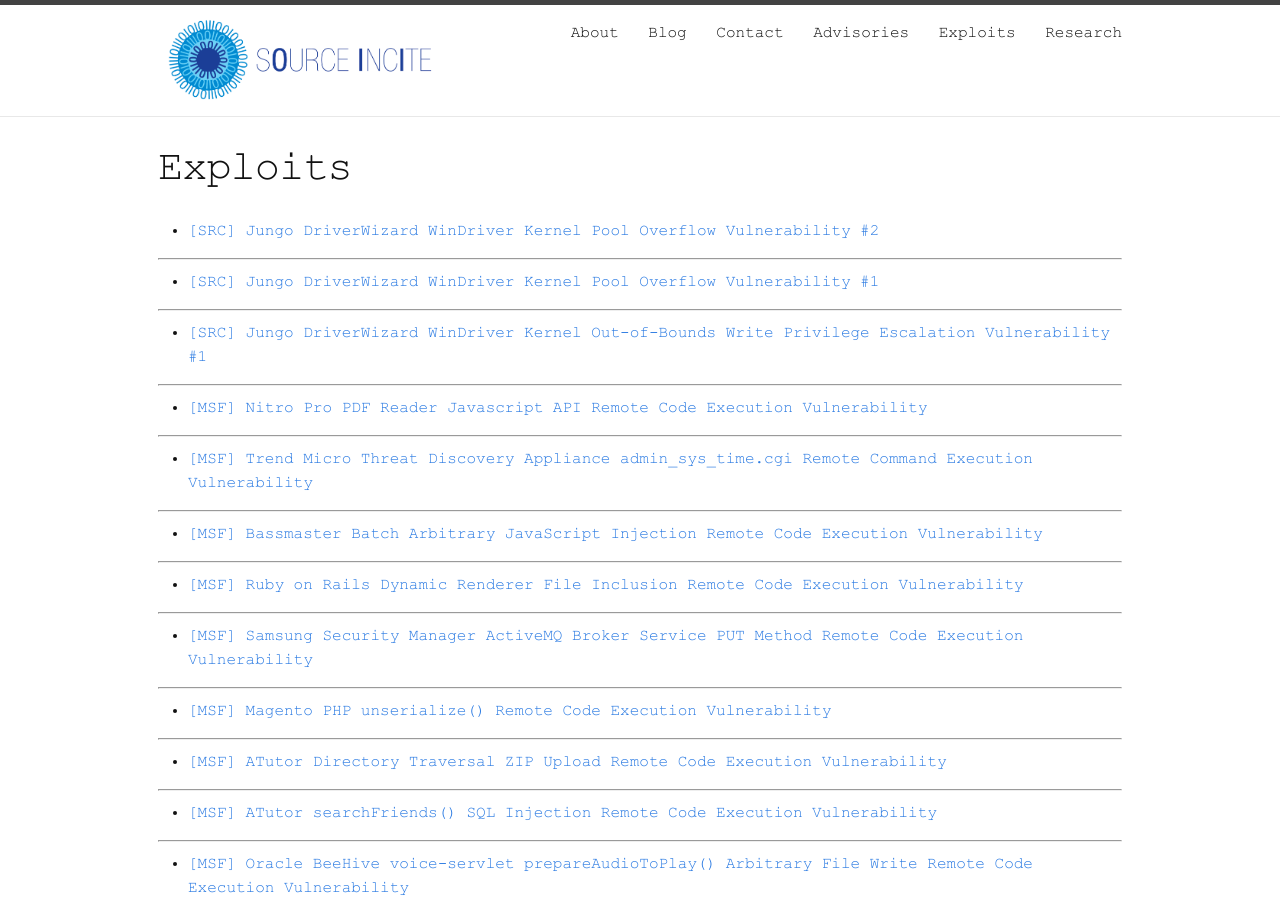
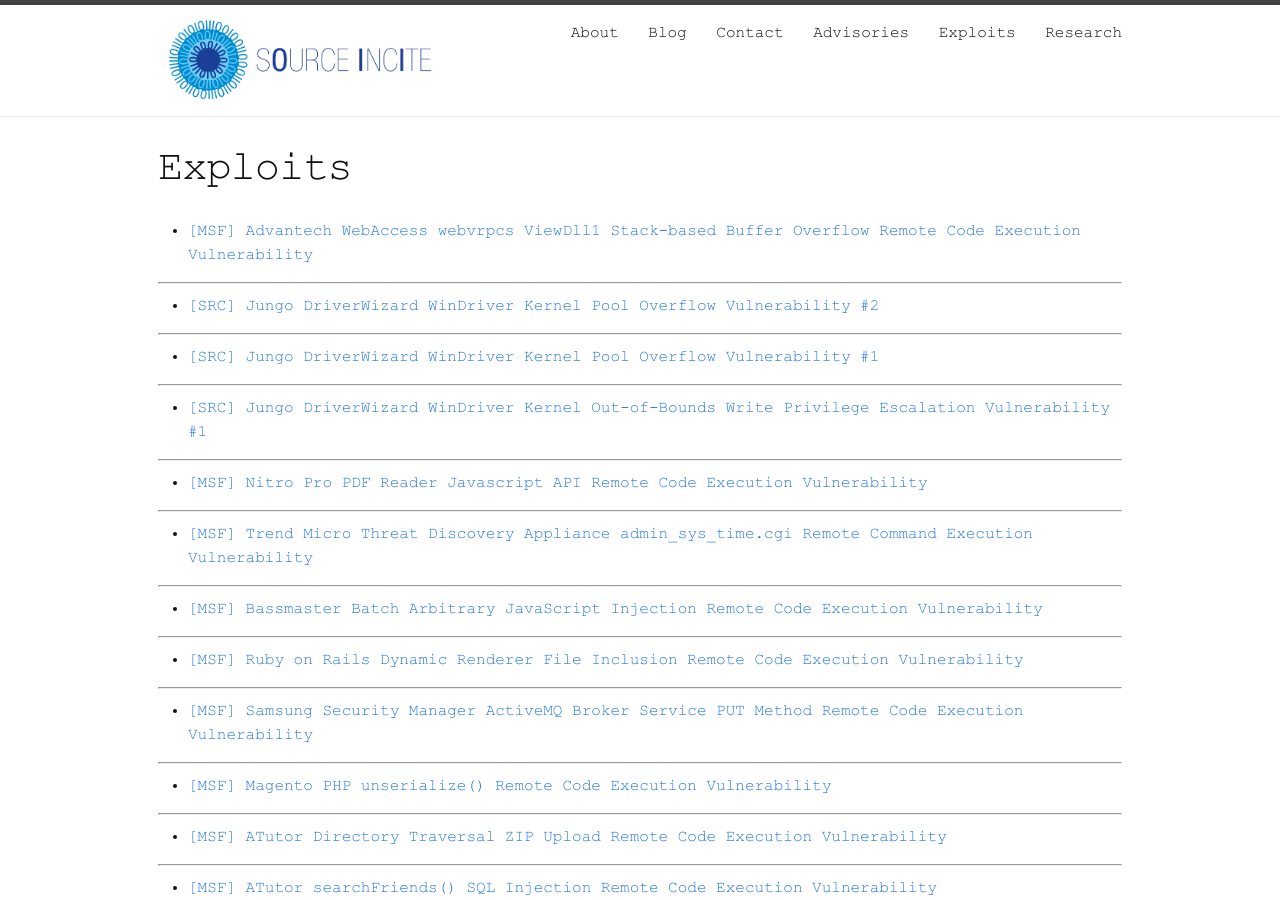
Before and after one commit to sourceincite/sourceincite.github.io, a Jekyll site: the page built from exploits/index.md, in a window 1280 px wide and 900 px high. Built offline with Jekyll 4.4.1, drawn with Linux system fonts in a browser that asks for light colours.

Commit message:
added exploit

```diff
--- a/exploits/index.md
+++ b/exploits/index.md
@@ -2,6 +2,10 @@
 layout: page
 title: Exploits
 permalink: /exploits/
+---
+
+*   [[MSF] Advantech WebAccess webvrpcs ViewDll1 Stack-based Buffer Overflow Remote Code Execution Vulnerability](https://github.com/rapid7/metasploit-framework/blob/master/modules/exploits/windows/scada/advantech_webaccess_webvrpcs_bof.rb)
+
 ---
 
 *   [[SRC] Jungo DriverWizard WinDriver Kernel Pool Overflow Vulnerability #2](/pocs/src-2017-0027.py.txt)
```
